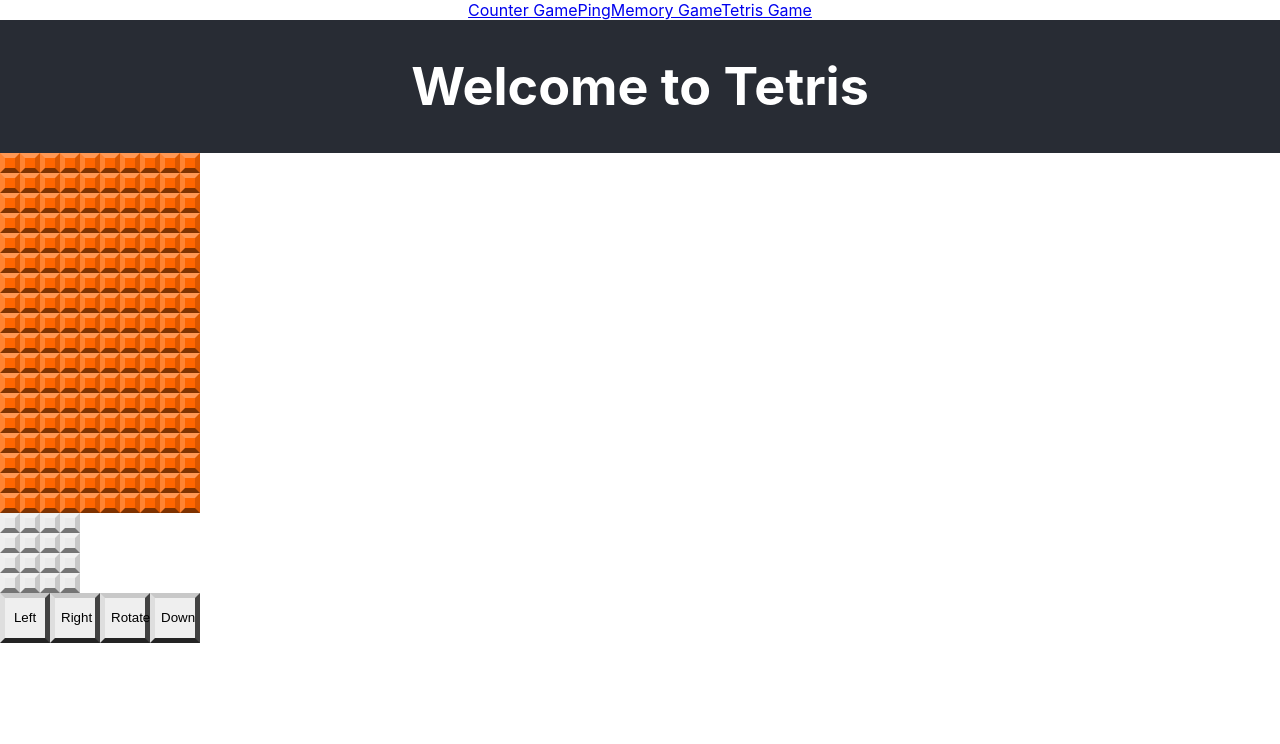
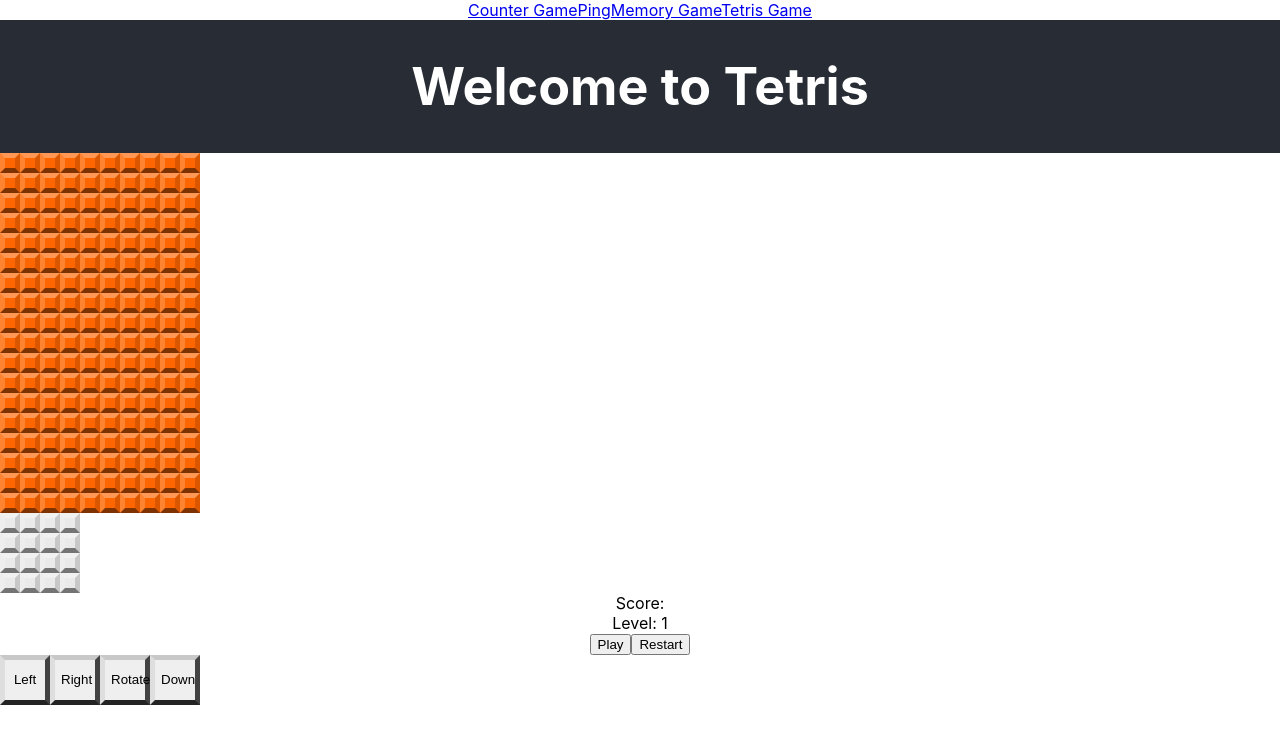
Before and after one commit to DigitalCraftsStudents/dev-arcade, a React (Create React App) app in the folder client/: page /tetris in a window 1280 px wide. Shown: the top 744 px of the page. Built offline with nearby package versions, Linux system fonts and the light colour scheme.

Commit message:
added scoreboard

```diff
--- /dev/null
+++ b/client/src/games/tetris/components/ScoreBoard.js
@@ -0,0 +1,16 @@
+import React from "react";
+
+export default function ScoreBoard(props) {
+  return (
+    <div className="score-board">
+      <div>Score:{props.score}</div>
+      <div>Level: 1</div>
+      <button className="score-board-button" onClick={(e) => {}}>
+        Play
+      </button>
+      <button className="score-board-button" onClick={(e) => {}}>
+        Restart
+      </button>
+    </div>
+  );
+}
--- a/client/src/games/tetris/tetris.js
+++ b/client/src/games/tetris/tetris.js
@@ -4,6 +4,7 @@ import { store } from './store';
 
 import GridBoard from './components/GridBoard';
 import NextBlock from './components/NextBlock';
+import ScoreBoard from './components/ScoreBoard';
 import Controls from './components/Controls'
 
 import './css/tetris.css'
@@ -16,6 +17,7 @@ const Tetris = (props) => (
       </header>
       <GridBoard />
       <NextBlock />
+      <ScoreBoard />
       <Controls />
     </div>
 );
```
